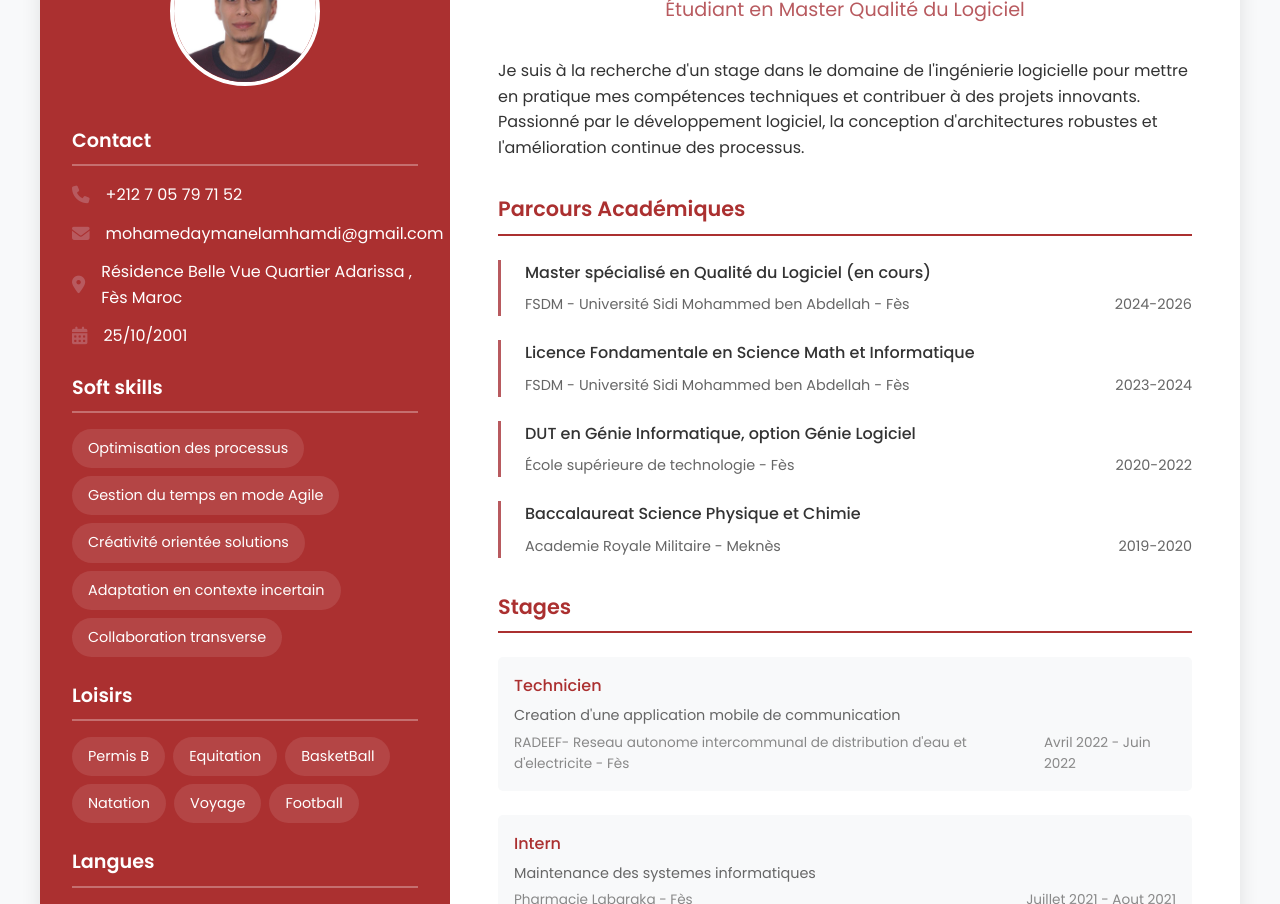
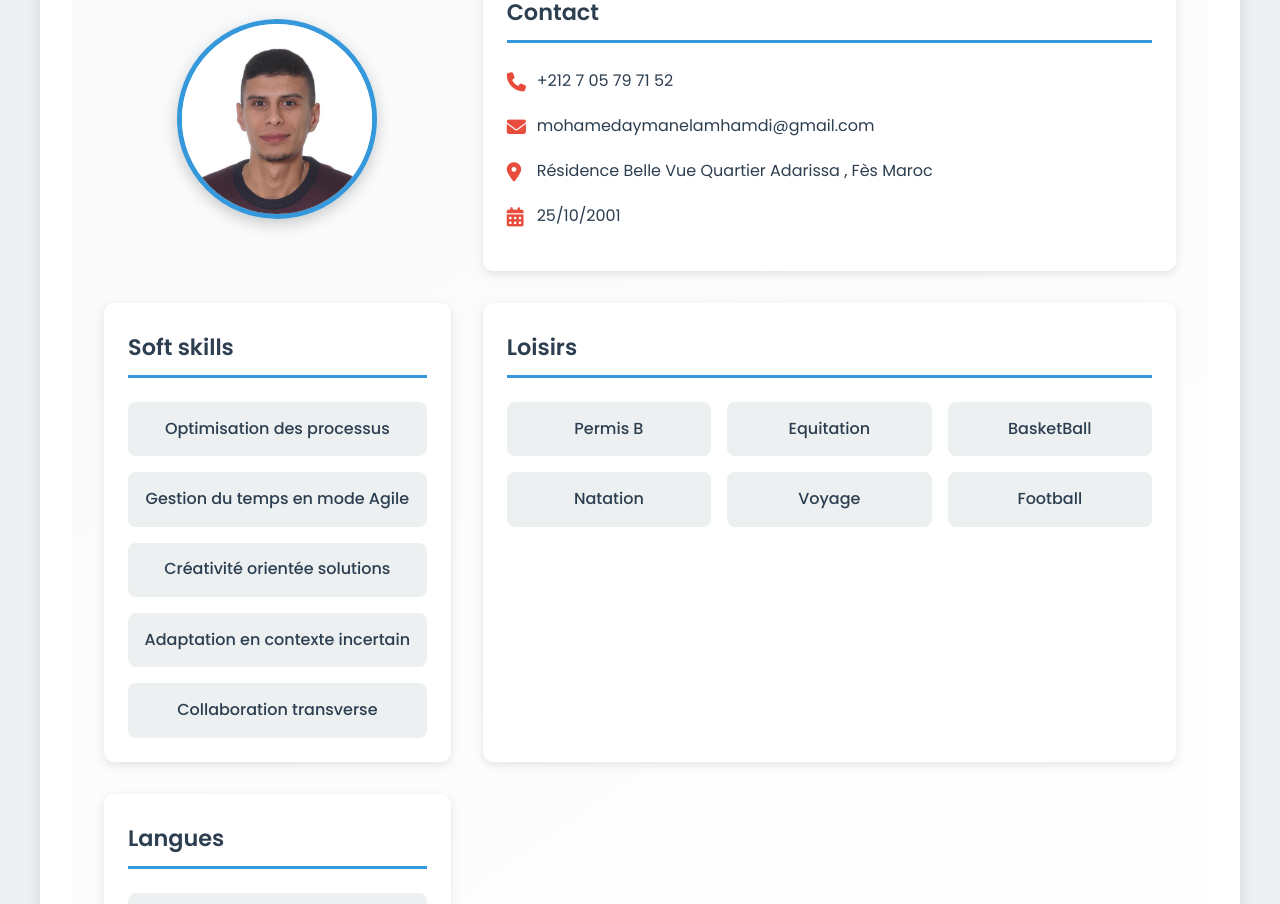
Before and after one commit to mohamed0aymane/Creation-MonCV, a plain HTML site: page index.html in a window 1280 px wide. Shown: the part 128-1032 px from the top of the page. Drawn offline with Linux system fonts and the light colour scheme.

Commit message:
fix:modifier style5 to use flex-direction:column

```diff
--- a/css/style5.css
+++ b/css/style5.css
@@ -1,9 +1,10 @@
-/* style4.css */
+/* Nouveau style - style5.css */
 :root {
-    --primary-color: rgb(171, 48, 48);
-    --secondary-color: #b85a5f;
-    --background-color: #f8f9fa;
-    --text-color: #333;
+    --primary-color: #2c3e50;
+    --secondary-color: #3498db;
+    --accent-color: #e74c3c;
+    --background-color: #ecf0f1;
+    --text-color: #2c3e50;
 }
 
 * {
@@ -16,210 +17,270 @@ body {
     font-family: 'Poppins', sans-serif;
     background-color: var(--background-color);
     color: var(--text-color);
-    line-height: 1.6;
+    line-height: 1.8;
 }
 
 .container-main {
-    display: flex;
     max-width: 1200px;
     margin: 2rem auto;
+    padding: 2rem;
     background: white;
-    box-shadow: 0 0 20px rgba(0,0,0,0.1);
-    border-radius: 10px;
-    overflow: hidden;
+    box-shadow: 0 5px 15px rgba(0,0,0,0.1);
+    border-radius: 15px;
 }
 
 /* Profile Section */
 .container-profile {
-    flex: 1;
-    max-width: 410px;
-    background: var(--primary-color);
-    color: white;
+    display: grid;
+    grid-template-columns: 1fr 2fr;
+    gap: 2rem;
+    margin-bottom: 3rem;
     padding: 2rem;
+    background: linear-gradient(145deg, #f8f9fa 0%, #ffffff 100%);
+    border-radius: 15px;
 }
 
 .profile-image {
-    text-align: center;
-    margin-bottom: 2rem;
+    display: flex;
+    justify-content: center;
+    align-items: center;
 }
 
 .picture {
-    width: 150px;
-    height: 150px;
+    width: 200px;
+    height: 200px;
     border-radius: 50%;
-    border: 4px solid white;
-    object-fit: cover;
+    border: 5px solid var(--secondary-color);
+    box-shadow: 0 5px 15px rgba(0,0,0,0.2);
+}
+
+.profile-contacts,
+.profile-skills,
+.profile-loisirs,
+.profile-langues {
+    padding: 1.5rem;
+    background: white;
+    border-radius: 10px;
+    box-shadow: 0 3px 10px rgba(0,0,0,0.1);
 }
 
 .profile-titles {
     display: block;
-    font-size: 1.2rem;
+    font-size: 1.4rem;
     font-weight: 600;
-    margin: 1.5rem 0 1rem;
+    color: var(--primary-color);
+    margin-bottom: 1.5rem;
     padding-bottom: 0.5rem;
-    border-bottom: 2px solid rgba(255,255,255,0.3);
+    border-bottom: 3px solid var(--secondary-color);
 }
 
 .contact-content div {
-    display: flex;
+    display: grid;
+    grid-template-columns: 30px 1fr;
     align-items: center;
-    margin: 0.8rem 0;
+    margin: 1rem 0;
 }
 
 .contact-content i {
-    margin-right: 1rem;
-    font-size: 1.1rem;
-    color: var(--secondary-color);
+    color: var(--accent-color);
+    font-size: 1.2rem;
 }
 
-.skills-content, .loisirs-content, .langues-content {
-    display: flex;
-    flex-wrap: wrap;
-    gap: 0.5rem;
+.skills-content,
+.loisirs-content,
+.langues-content {
+    display: grid;
+    grid-template-columns: repeat(auto-fit, minmax(150px, 1fr));
+    gap: 1rem;
 }
 
-.skill, .loisirs, .langue {
-    background: rgba(255,255,255,0.1);
-    padding: 0.5rem 1rem;
-    border-radius: 20px;
-    font-size: 0.9rem;
+.skill,
+.loisirs,
+.langue {
+    background: var(--background-color);
+    padding: 0.8rem;
+    border-radius: 8px;
+    text-align: center;
+    font-weight: 500;
+    transition: transform 0.2s;
+}
+
+.skill:hover,
+.loisirs:hover,
+.langue:hover {
+    transform: translateY(-3px);
 }
 
 /* Parcours Section */
 .container-parcours {
-    flex: 2;
-    padding: 2rem 3rem;
+    display: flex;
+    flex-direction: column;
+    gap: 3rem;
 }
 
 .description-profile {
     text-align: center;
-    margin-bottom: 2rem;
+    margin-bottom: 3rem;
 }
 
 .profile-name {
-    font-size: 2rem;
+    font-size: 2.5rem;
     font-weight: 700;
     color: var(--primary-color);
-    display: block;
+    letter-spacing: -1px;
     margin-bottom: 0.5rem;
 }
 
 .profile-title {
-    font-size: 1.2rem;
+    font-size: 1.4rem;
     color: var(--secondary-color);
+    font-weight: 400;
 }
 
 .section-title {
-    display: block;
-    font-size: 1.3rem;
-    font-weight: 600;
+    font-size: 1.8rem;
+    font-weight: 700;
     color: var(--primary-color);
-    margin: 2rem 0 1.5rem;
-    padding-bottom: 0.5rem;
-    border-bottom: 2px solid var(--primary-color);
+    margin: 2rem 0;
+    position: relative;
+    padding-left: 1rem;
+}
+
+.section-title::before {
+    content: "";
+    position: absolute;
+    left: 0;
+    bottom: 0;
+    width: 50px;
+    height: 4px;
+    background: var(--secondary-color);
 }
 
 /* Academic Section */
 .academiques-content > div {
-    margin-bottom: 1.5rem;
-    padding-left: 1.5rem;
-    border-left: 3px solid var(--secondary-color);
+    margin-bottom: 2rem;
+    padding: 1.5rem;
+    background: white;
+    border-left: 4px solid var(--secondary-color);
+    box-shadow: 0 3px 10px rgba(0,0,0,0.05);
 }
 
 .academique-title {
-    display: block;
-    font-weight: 500;
-    color: var(--text-color);
+    font-size: 1.2rem;
+    font-weight: 600;
+    color: var(--primary-color);
 }
 
 .academique-details {
     display: flex;
     justify-content: space-between;
-    margin-top: 0.5rem;
-    font-size: 0.9rem;
-    color: #666;
+    margin-top: 1rem;
+    color: var(--text-color);
 }
 
 /* Experience Section */
-.stage-item {
-    margin-bottom: 1.5rem;
-    padding: 1rem;
-    background: #f8f9fa;
-    border-radius: 5px;
+.stage-item,.projets-content {
+    margin-bottom: 2rem;
+    padding: 1.5rem;
+    background: white;
+    border-radius: 8px;
+    box-shadow: 0 3px 10px rgba(0,0,0,0.05);
+    transition: transform 0.2s;
+}
+
+.stage-item:hover {
+    transform: translateX(10px);
 }
 
 .item-title {
-    font-weight: 500;
-    color: var(--primary-color);
+    font-size: 1.2rem;
+    font-weight: 600;
+    color: var(--secondary-color);
 }
 
-.item-attached {
+.item-attached,.projet-titles {
     display: block;
-    font-size: 0.9rem;
-    color: #666;
-    margin: 0.3rem 0;
-}
-
-.item-details {
-    display: flex;
-    justify-content: space-between;
-    font-size: 0.85rem;
-    color: #888;
+    margin: 0.5rem 0;
+    color: var(--accent-color);
+    font-weight: 500;
 }
 
 /* Competences Technologies */
 .competencesTechnologies-category {
-    margin-bottom: 1.5rem;
+    margin-bottom: 2rem;
 }
 
 .competencesTechnologies-category-title {
-    display: block;
-    font-weight: 500;
-    color: var(--secondary-color);
-    margin-bottom: 0.5rem;
+    font-size: 1.1rem;
+    font-weight: 600;
+    color: var(--primary-color);
+    margin-bottom: 1rem;
 }
 
 .competencesTechnologies-list {
-    display: flex;
-    flex-wrap: wrap;
-    gap: 0.5rem;
+    display: grid;
+    grid-template-columns: repeat(auto-fit, minmax(200px, 1fr));
+    gap: 1rem;
 }
 
 .competencesTechnologies {
-    background: #f0f4f8;
-    padding: 0.5rem 1rem;
-    border-radius: 5px;
-    font-size: 0.9rem;
+    background: var(--background-color);
+    padding: 1rem;
+    border-radius: 8px;
+    text-align: center;
+    font-weight: 500;
 }
 
 /* Responsive Design */
+@media (max-width: 992px) {
+    .container-profile {
+        grid-template-columns: 1fr;
+    }
+
+    .profile-image {
+        margin-bottom: 2rem;
+    }
+
+    .skills-content,
+    .loisirs-content,
+    .langues-content {
+        grid-template-columns: repeat(auto-fit, minmax(120px, 1fr));
+    }
+}
+
 @media (max-width: 768px) {
     .container-main {
-        flex-direction: column;
         margin: 1rem;
+        padding: 1rem;
     }
 
-    .container-profile {
-        max-width: 100%;
+    .profile-name {
+        font-size: 2rem;
     }
 
-    .container-parcours {
-        padding: 2rem;
+    .section-title {
+        font-size: 1.5rem;
     }
 }
 
 @media print {
-    body {
-        font-size: 12px;
+    .container-main {
+        box-shadow: none;
+        padding: 0;
     }
 
-    .container-main {
-        box-shadow: none;
-        margin: 0;
+    .profile-image {
+        text-align: center;
     }
 
-    .container-profile {
-        background: white;
-        color: var(--text-color);
+    .picture {
+        border-width: 3px;
+    }
+
+    .skill,
+    .loisirs,
+    .langue {
+        background: none;
+        border: 1px solid #ddd;
     }
 }
```
